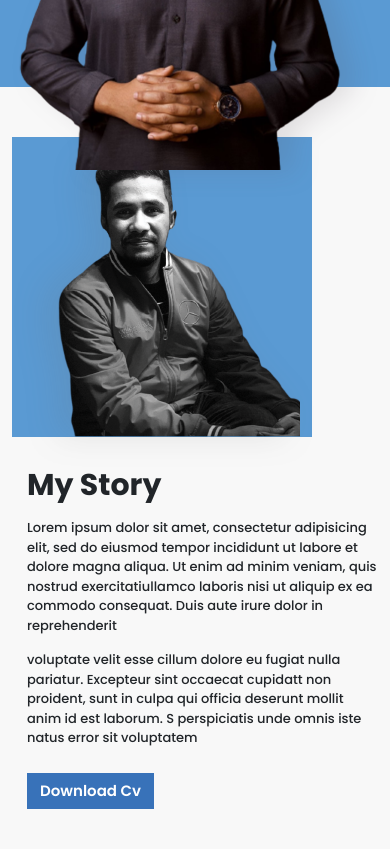
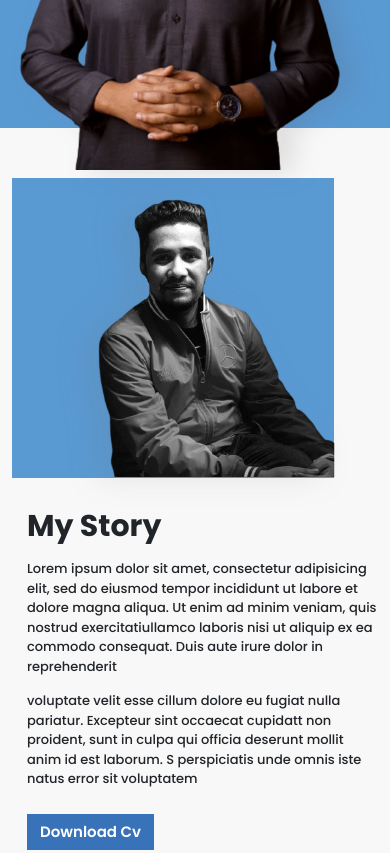
Before and after one commit to nisherahman/Z-Portfolio, a plain HTML site: page index.html in a window 390 px wide. Shown: the part 660-1513 px from the top of the page. Drawn offline with nearby package versions, Linux system fonts and the light colour scheme.

Commit message:
Add files via upload

```diff
--- a/css/responsive.css
+++ b/css/responsive.css
@@ -34,7 +34,7 @@ extra small device satrts
 
     /* banner part ends */
     #banner {
-        /* height: 712px; */
+        height: 788px;
     }
     #banner .banner-text {
         padding-top: 393px;
@@ -67,13 +67,13 @@ extra small device satrts
         padding-bottom: 40px !important;
     }
     #about .about-img {
-        width: 300px;
+        width: 322px;
         height: 300px;
     }
     #about .about-img img {
-        margin-top: -13px;
-        margin-left: 2px;
-        width: 100%;
+        margin-top: -6px;
+        margin-left: 43px;
+        width: 91%;
     }
     #about .about-text {
         margin-left: 15px;
@@ -190,6 +190,7 @@ extra small device satrts
     #skills .progress-content {
         width: 294px;
         height: 665px;
+        margin-left: 28px;
     }
     #skills .progress {
         width: 95%;
```
